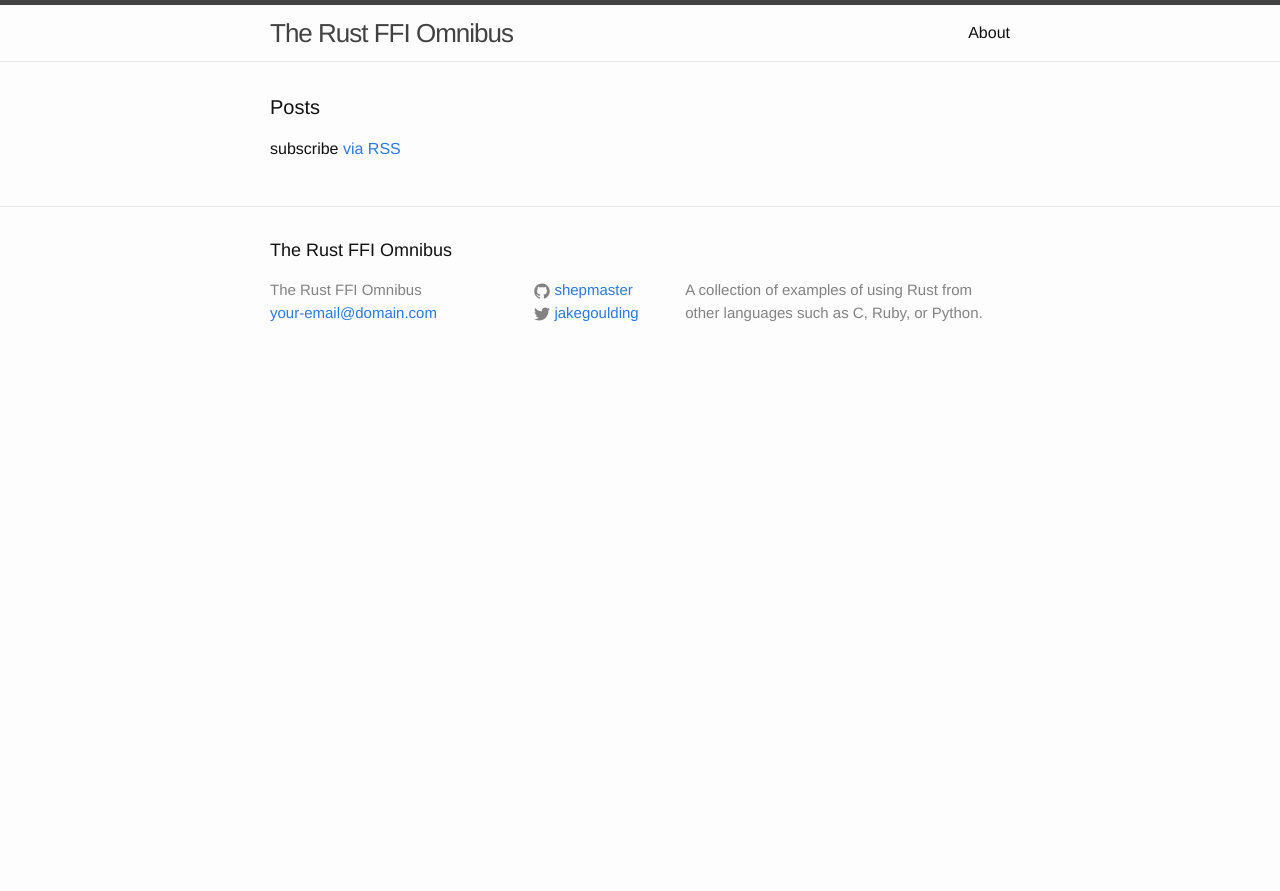
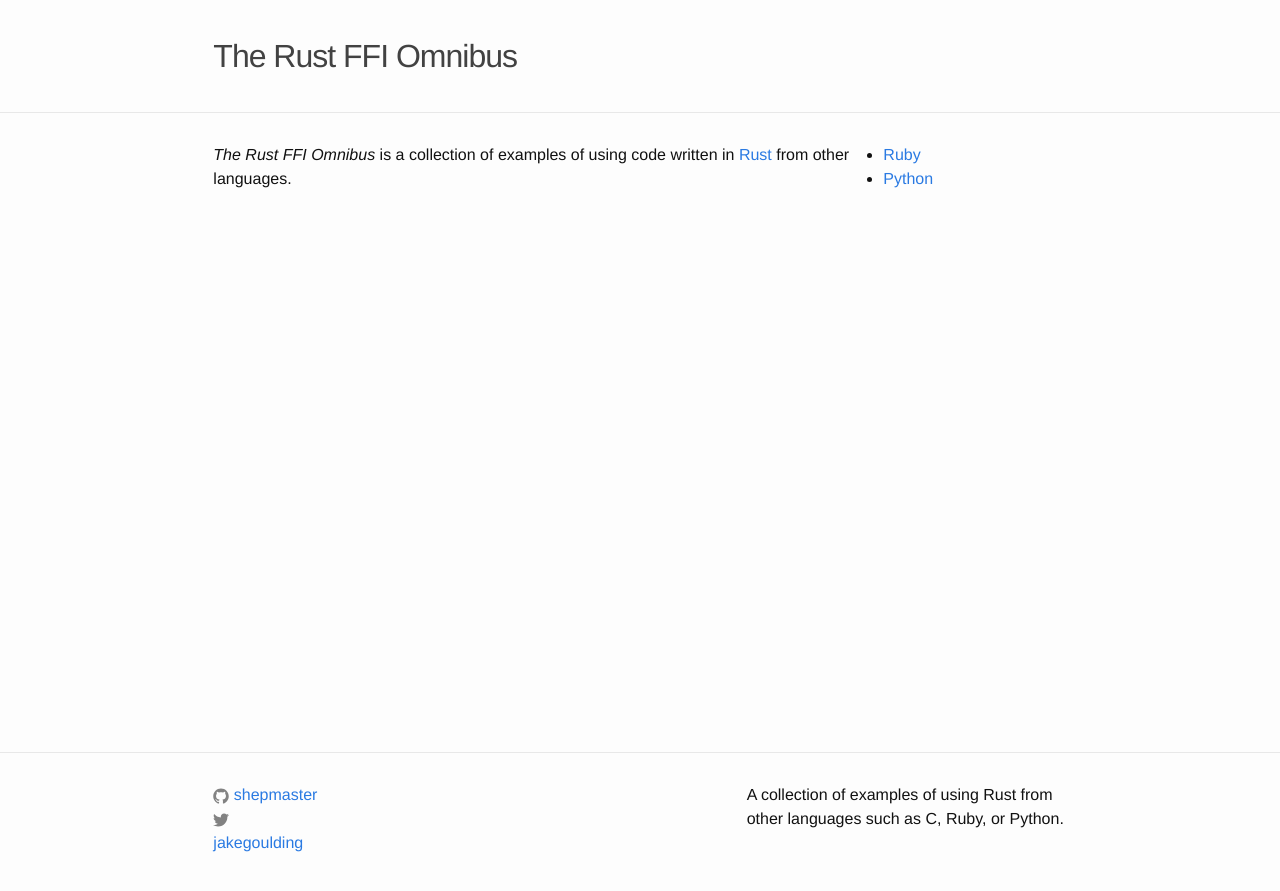
Before and after one commit to shepmaster/rust-ffi-omnibus, a Jekyll site: the page built from site/index.md, in a window 1280 px wide. Shown: the top 891 px of the page. Built offline with Jekyll 4.4.1, drawn with Linux system fonts in a browser that asks for light colours.

Commit message:
Gut styling and markup in favor of flexbox

```diff
--- a/site/_includes/footer.html
+++ b/site/_includes/footer.html
@@ -1,19 +1,6 @@
 <footer class="site-footer">
 
-  <div class="wrapper">
-
-    <h2 class="footer-heading">{{ site.title }}</h2>
-
-    <div class="footer-col-wrapper">
-      <div class="footer-col  footer-col-1">
-        <ul class="contact-list">
-          <li>{{ site.title }}</li>
-          <li><a href="mailto:{{ site.email }}">{{ site.email }}</a></li>
-        </ul>
-      </div>
-
-      <div class="footer-col  footer-col-2">
-        <ul class="social-media-list">
+  <ul class="site-footer-social-media">
     {% if site.github_username %}
     <li>
       <a href="https://github.com/{{ site.github_username }}">
@@ -43,13 +30,7 @@
     </li>
     {% endif %}
   </ul>
-      </div>
 
-      <div class="footer-col  footer-col-3">
-        <p class="text">{{ site.description }}</p>
-      </div>
-    </div>
-
-  </div>
+  <p class="site-footer-description">{{ site.description }}</p>
 
 </footer>
--- a/site/_includes/header.html
+++ b/site/_includes/header.html
@@ -1,27 +1,5 @@
 <header class="site-header">
 
-  <div class="wrapper">
-
-    <a class="site-title" href="{{ site.baseurl }}/">{{ site.title }}</a>
-
-    <nav class="site-nav">
-      <a href="#" class="menu-icon">
-        <svg viewBox="0 0 18 15">
-          <path fill="#424242" d="M18,1.484c0,0.82-0.665,1.484-1.484,1.484H1.484C0.665,2.969,0,2.304,0,1.484l0,0C0,0.665,0.665,0,1.484,0 h15.031C17.335,0,18,0.665,18,1.484L18,1.484z"/>
-          <path fill="#424242" d="M18,7.516C18,8.335,17.335,9,16.516,9H1.484C0.665,9,0,8.335,0,7.516l0,0c0-0.82,0.665-1.484,1.484-1.484 h15.031C17.335,6.031,18,6.696,18,7.516L18,7.516z"/>
-          <path fill="#424242" d="M18,13.516C18,14.335,17.335,15,16.516,15H1.484C0.665,15,0,14.335,0,13.516l0,0 c0-0.82,0.665-1.484,1.484-1.484h15.031C17.335,12.031,18,12.696,18,13.516L18,13.516z"/>
-        </svg>
-      </a>
-
-      <div class="trigger">
-        {% for page in site.pages %}
-          {% if page.title %}
-          <a class="page-link" href="{{ page.url | prepend: site.baseurl }}">{{ page.title }}</a>
-          {% endif %}
-        {% endfor %}
-      </div>
-    </nav>
-
-  </div>
+  <a class="site-header-title" href="{{ site.baseurl }}/">{{ site.title }}</a>
 
 </header>
--- a/site/_layouts/default.html
+++ b/site/_layouts/default.html
@@ -3,14 +3,21 @@
 
   {% include head.html %}
 
-  <body>
+  <body class="site">
 
     {% include header.html %}
 
-    <div class="page-content">
-      <div class="wrapper">
+    <div class="site-content content">
+      <main class="content-content">
         {{ content }}
-      </div>
+      </main>
+
+      <nav class="content-navigation">
+        <ul>
+          <li><a href="#">Ruby</a></li>
+          <li><a href="#">Python</a></li>
+        </ul>
+      </nav>
     </div>
 
     {% include footer.html %}
--- a/site/_sass/_layout.scss
+++ b/site/_sass/_layout.scss
@@ -1,170 +1,79 @@
-/**
- * Site header
- */
-.site-header {
-    border-top: 5px solid $grey-color-dark;
-    border-bottom: 1px solid $grey-color-light;
-    min-height: 56px;
+// Grid mixins
 
-    // Positioning context for the mobile navigation icon
-    position: relative;
+@mixin grid {
+  display: flex;
 }
 
-.site-title {
-    font-size: 26px;
-    line-height: 56px;
+@mixin grid-cell($width, $total) {
+  flex: 0 0 (100% * $width / $total);
+}
+
+@mixin grid-offset($offset, $total) {
+  margin-left: 100% * $offset / $total;
+}
+
+// Sticky footer
+
+.site {
+  display: flex;
+  min-height: 100vh;
+  flex-direction: column;
+
+  &-content {
+    flex: 1;
+  }
+}
+
+.site-header {
+  @include grid;
+
+  border-bottom: 1px solid $grey-color-light;
+
+  &-title {
+    @include grid-cell(8, 12);
+    @include grid-offset(2, 12);
+
+    font-size: 2em;
+    line-height: 3.5em;
     letter-spacing: -1px;
-    margin-bottom: 0;
-    float: left;
 
     &,
     &:visited {
-        color: $grey-color-dark;
+      color: $grey-color-dark;
     }
+  }
 }
 
-.site-nav {
-    float: right;
-    line-height: 56px;
+.content {
+  @include grid;
 
-    .menu-icon {
-        display: none;
-    }
+  padding: $spacing-unit 0;
 
-    .page-link {
-        color: $text-color;
-        line-height: $base-line-height;
+  &-content {
+    @include grid-cell(6, 12);
+    @include grid-offset(2, 12);
+  }
 
-        // Gaps between nav items, but not on the first one
-        &:not(:first-child) {
-            margin-left: 20px;
-        }
-    }
-
-    @include media-query($on-palm) {
-        position: absolute;
-        top: 9px;
-        right: 30px;
-        background-color: $background-color;
-        border: 1px solid $grey-color-light;
-        border-radius: 5px;
-        text-align: right;
-
-        .menu-icon {
-            display: block;
-            float: right;
-            width: 36px;
-            height: 26px;
-            line-height: 0;
-            padding-top: 10px;
-            text-align: center;
-
-            > svg {
-                width: 18px;
-                height: 15px;
-
-                path {
-                    fill: $grey-color-dark;
-                }
-            }
-        }
-
-        .trigger {
-            clear: both;
-            display: none;
-        }
-
-        &:hover .trigger {
-            display: block;
-            padding-bottom: 5px;
-        }
-
-        .page-link {
-            display: block;
-            padding: 5px 10px;
-        }
-    }
+  &-navigation {
+    @include grid-cell(2, 12);
+  }
 }
 
+.site-footer {
+  @include grid;
 
+  border-top: 1px solid $grey-color-light;
+  padding: $spacing-unit 0;
 
-/**
- * Site footer
- */
-.site-footer {
-    border-top: 1px solid $grey-color-light;
-    padding: $spacing-unit 0;
+  &-social-media {
+    @include grid-cell(1, 12);
+    @include grid-offset(2, 12);
+
+    list-style: none;
+  }
+
+  &-description {
+    @include grid-cell(3, 12);
+    @include grid-offset(4, 12);
+  }
 }
-
-.footer-heading {
-    font-size: 18px;
-    margin-bottom: $spacing-unit / 2;
-}
-
-.contact-list,
-.social-media-list {
-    list-style: none;
-    margin-left: 0;
-}
-
-.footer-col-wrapper {
-    font-size: 15px;
-    color: $grey-color;
-    margin-left: -$spacing-unit / 2;
-    @extend %clearfix;
-}
-
-.footer-col {
-    float: left;
-    margin-bottom: $spacing-unit / 2;
-    padding-left: $spacing-unit / 2;
-}
-
-.footer-col-1 {
-    width: -webkit-calc(35% - (#{$spacing-unit} / 2));
-    width:         calc(35% - (#{$spacing-unit} / 2));
-}
-
-.footer-col-2 {
-    width: -webkit-calc(20% - (#{$spacing-unit} / 2));
-    width:         calc(20% - (#{$spacing-unit} / 2));
-}
-
-.footer-col-3 {
-    width: -webkit-calc(45% - (#{$spacing-unit} / 2));
-    width:         calc(45% - (#{$spacing-unit} / 2));
-}
-
-@include media-query($on-laptop) {
-    .footer-col-1,
-    .footer-col-2 {
-        width: -webkit-calc(50% - (#{$spacing-unit} / 2));
-        width:         calc(50% - (#{$spacing-unit} / 2));
-    }
-
-    .footer-col-3 {
-        width: -webkit-calc(100% - (#{$spacing-unit} / 2));
-        width:         calc(100% - (#{$spacing-unit} / 2));
-    }
-}
-
-@include media-query($on-palm) {
-    .footer-col {
-        float: none;
-        width: -webkit-calc(100% - (#{$spacing-unit} / 2));
-        width:         calc(100% - (#{$spacing-unit} / 2));
-    }
-}
-
-
-
-/**
- * Page content
- */
-.page-content {
-    padding: $spacing-unit 0;
-}
-
-.page-heading {
-    font-size: 20px;
-}
--- a/site/index.html
+++ /dev/null
@@ -1,23 +0,0 @@
----
-layout: default
----
-
-<div class="home">
-
-  <h1 class="page-heading">Posts</h1>
-
-  <ul class="post-list">
-    {% for post in site.posts %}
-      <li>
-        <span class="post-meta">{{ post.date | date: "%b %-d, %Y" }}</span>
-
-        <h2>
-          <a class="post-link" href="{{ post.url | prepend: site.baseurl }}">{{ post.title }}</a>
-        </h2>
-      </li>
-    {% endfor %}
-  </ul>
-
-  <p class="rss-subscribe">subscribe <a href="{{ "/feed.xml" | prepend: site.baseurl }}">via RSS</a></p>
-
-</div>
--- /dev/null
+++ b/site/index.md
@@ -0,0 +1,8 @@
+---
+layout: default
+---
+
+*The Rust FFI Omnibus* is a collection of examples of using code
+written in [Rust] from other languages.
+
+[Rust]: http://www.rust-lang.org/
```
Also changed, not shown: site/about.md (deleted, +0 -11 lines), site/feed.xml (deleted, +0 -30 lines). Lines whose indentation alone changed are shown as unchanged.
